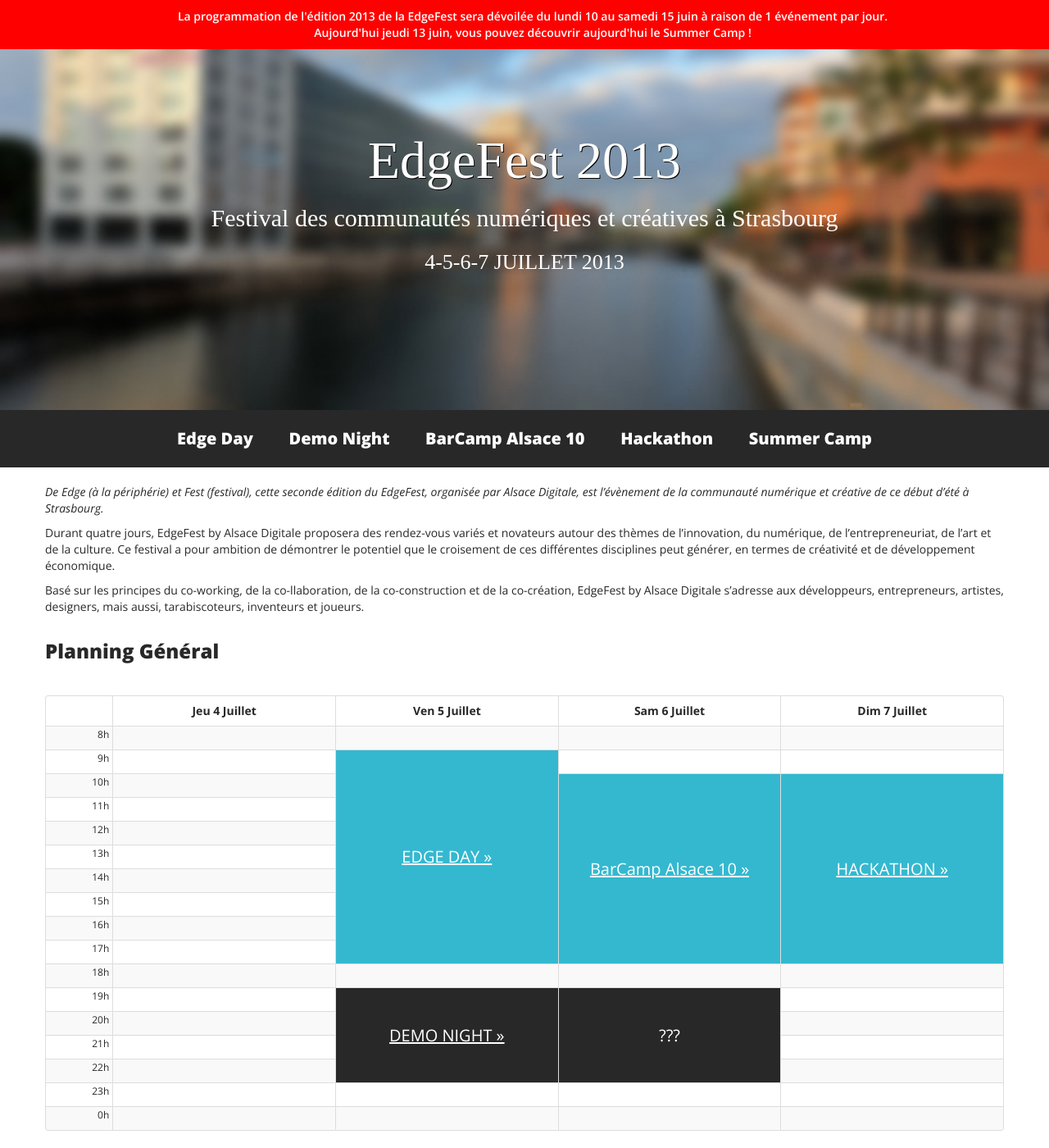
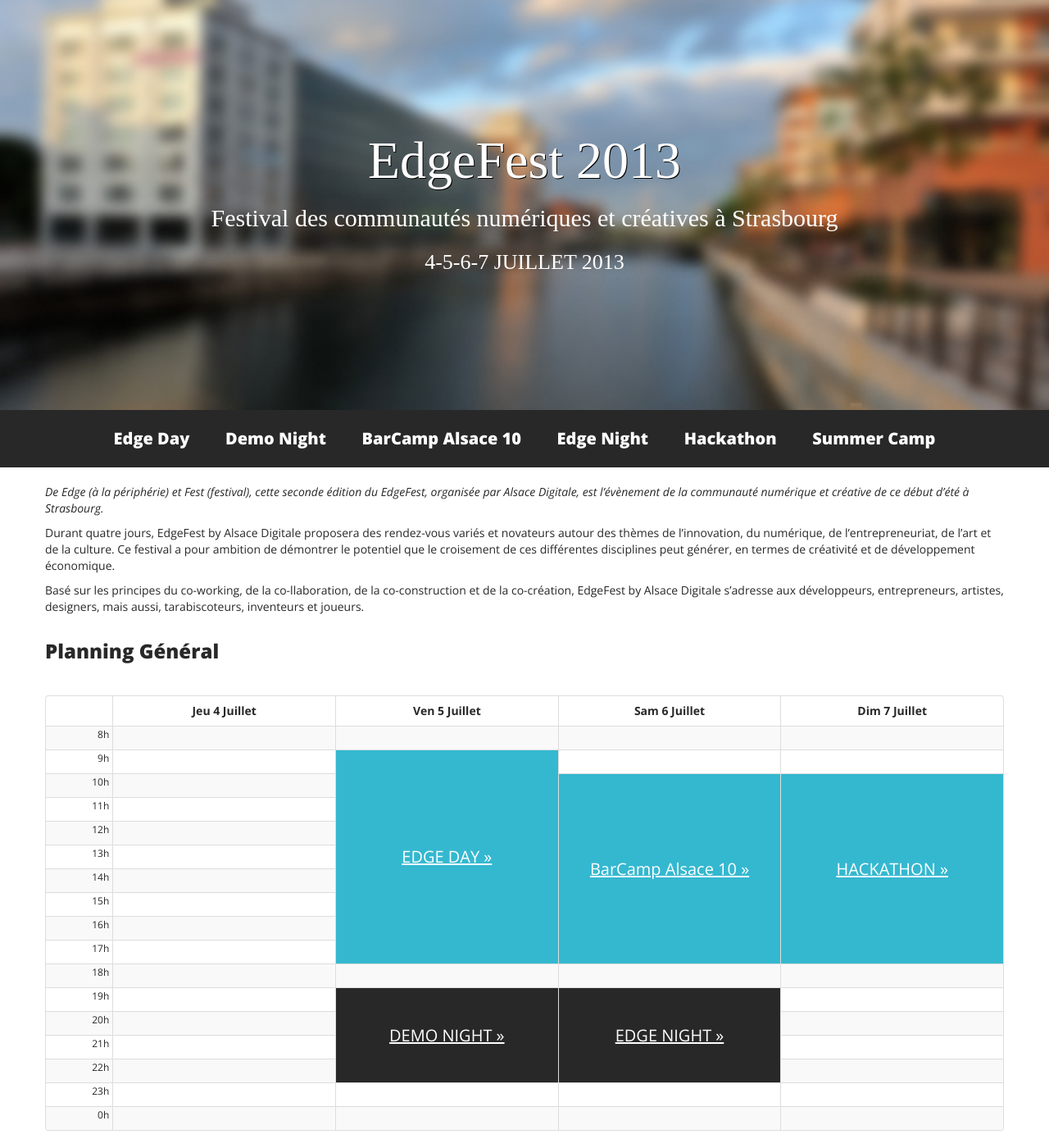
Before and after one commit to AlsaceDigitale/edgefest, a Jekyll site: the page built from edgenight.html, in a window 1280 px wide and 1400 px high. Shown: the whole window at 82% size. Built offline with Jekyll 4.4.1, drawn with Linux system fonts in a browser that asks for light colours; some web fonts are replaced; some of the changed lines change nothing that is shown.

Commit message:
edgenight

```diff
--- a/_includes/edgenight.html
+++ b/_includes/edgenight.html
@@ -26,7 +26,7 @@
           Animations :
           <ul>
             <li>La soirée sera animée par un concert électronique du collectif « Les Enfants De La Pluie »</li>
-            <li>Ce sera l'occasion de remixer et diffuser les <a href="/summercamp#decouvertesonores">contenus audio qui auront été collectés durant le Summer Camp</a>.</li>
+            <li>Ce sera l'occasion de remixer et diffuser les <a href="/summercamp.html#decouvertessonores">contenus audio qui auront été collectés durant le Summer Camp</a>.</li>
           </ul>
         </p>
       </div>
--- a/_includes/nav.html
+++ b/_includes/nav.html
@@ -5,9 +5,7 @@
         <li><a href="/edgeday.html#edgeday">Edge Day</a></li>
         <li><a href="/demonight.html#demonight">Demo Night</a></li>
         <li><a href="/barcampalsace.html#barcampalsace">BarCamp Alsace 10</a></li>
-        {% comment %}
         <li><a href="/edgenight.html#edgenight">Edge Night</a></li>
-        {% endcomment %}
         <li><a href="/hackathon.html#hackathon">Hackathon</a></li>
         <li><a href="/summercamp.html#summercamp">Summer Camp</a></li>
       </ul>
--- a/_includes/planninggeneral.html
+++ b/_includes/planninggeneral.html
@@ -84,8 +84,7 @@
             <a href="/demonight.html#demonight">DEMO NIGHT »</a>
           </td>
           <td rowspan="4" class="withcontent edgenight">
-            {% comment %}<a href="/edgenight.html#edgenight">EDGE NIGHT »</a>{% endcomment %}
-            ???
+            <a href="/edgenight.html#edgenight">EDGE NIGHT »</a>
           </td>
           <td></td>
         </tr>
--- a/_layouts/default.html
+++ b/_layouts/default.html
@@ -32,11 +32,6 @@
   </head>
 
   <body>
-    <div class="sticky">
-      La programmation de l'édition 2013 de la EdgeFest sera dévoilée du lundi 10 au samedi 15 juin à raison de 1 événement par jour.
-      <br/>
-      Aujourd'hui jeudi 13 juin, vous pouvez découvrir aujourd'hui le Summer Camp !
-    </div>
     <header>
       <div class="container">
         <a href="/" class="mainlink">
```
